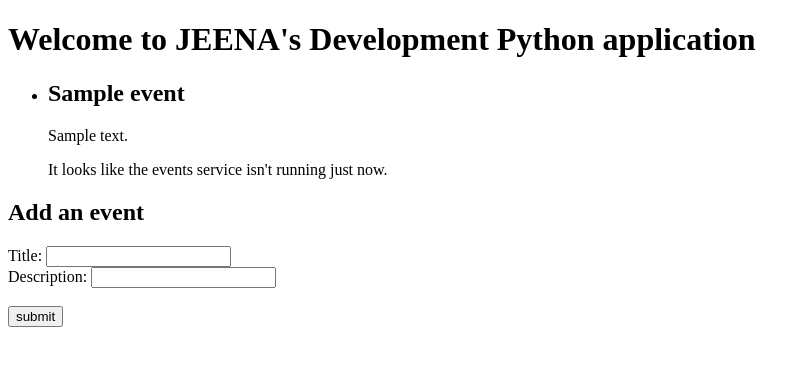
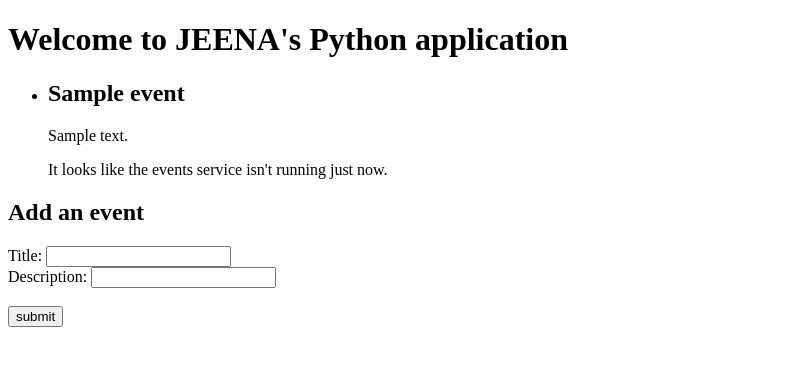
Before and after one commit to jeenapandit/aer-python-project, a Flask app: template templates/home.html in a window 1280 px wide. Shown: the top 366 px of the page, without its empty margins (0-810 px from the left). Run offline with Flask 2, Linux system fonts and the light colour scheme; the template is opened without the code that fills it: most values are stand-ins (such as "Sample title", 1, 10 or a date in 2020).

Commit message:
Update layout.html

```diff
--- a/templates/layout.html
+++ b/templates/layout.html
@@ -9,7 +9,7 @@
 </head>
 <body>
   <div>
-      <h1>Welcome to JEENA's Development Python application</h1>
+      <h1>Welcome to JEENA's Python application</h1>
       {% block content %}
       {% endblock %}
 </div>
```
